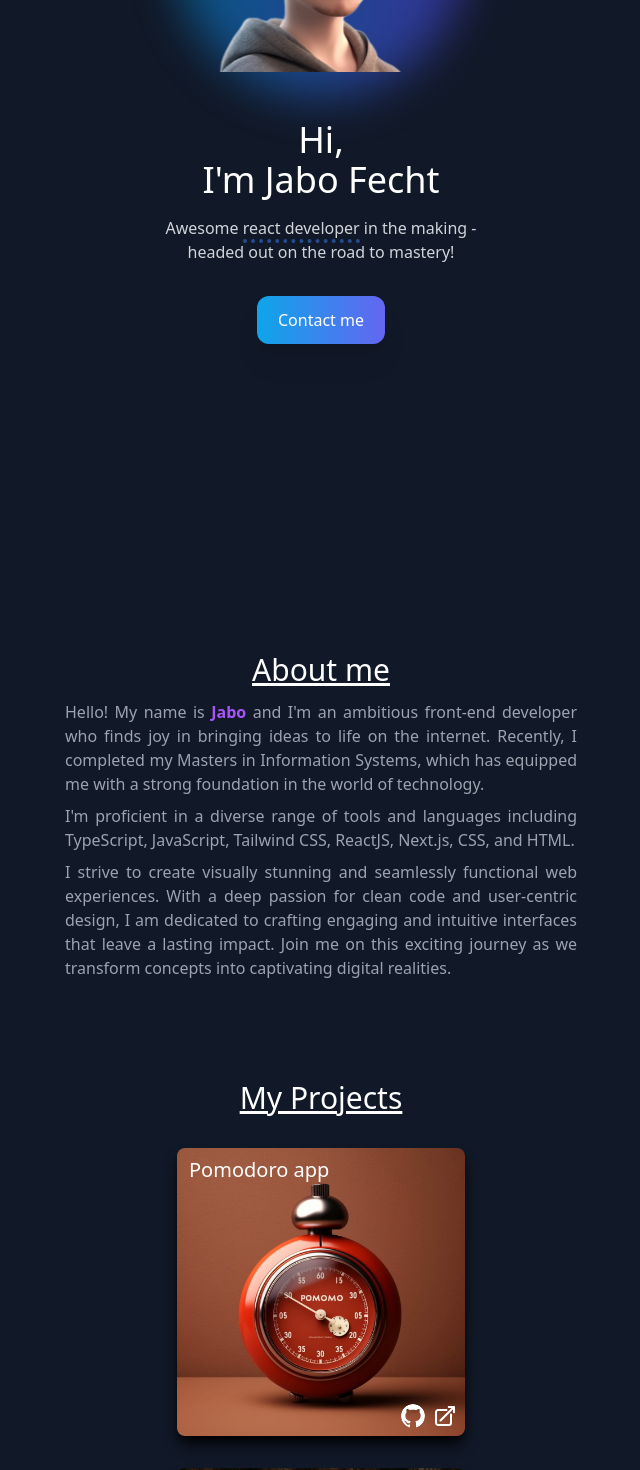
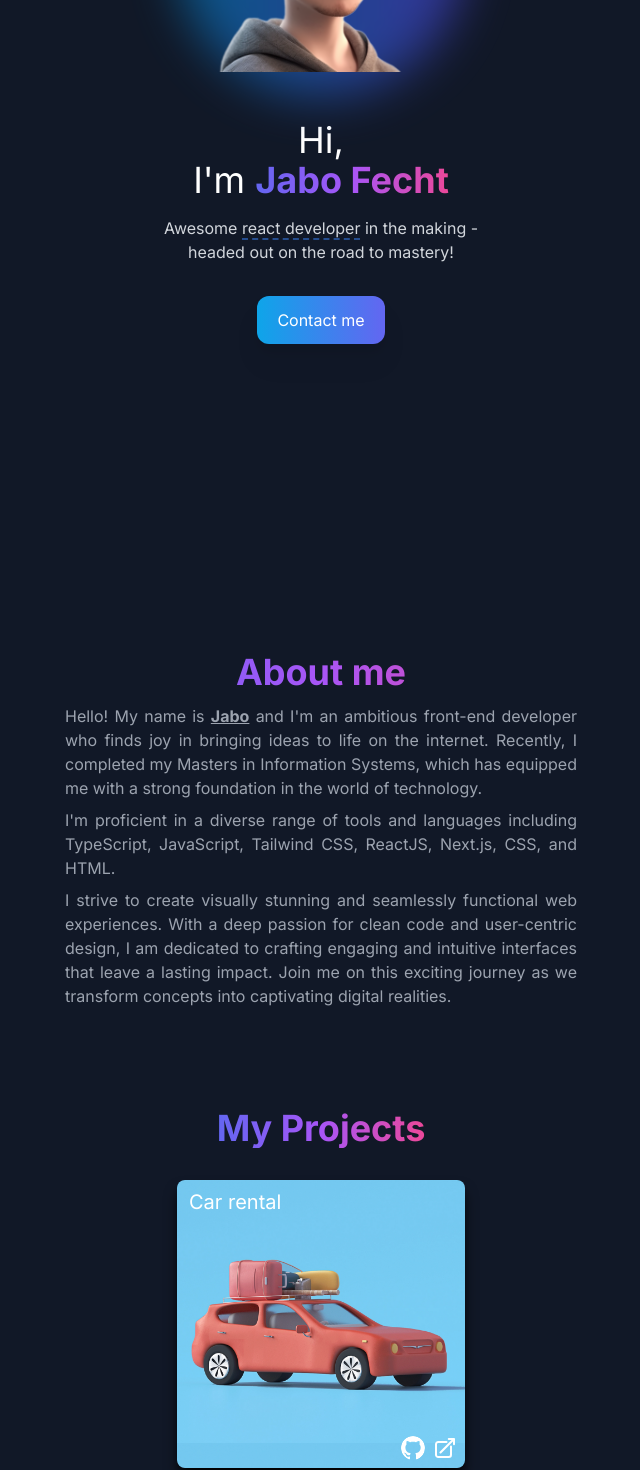
Before and after one commit to JobaF/portfolio-homepage, a Next.js app: page / in a window 1280 px wide. Shown: the part 280-1750 px from the top of the page, without its empty margins (319-959 px from the left). Built offline with nearby package versions, Linux system fonts and the light colour scheme.

Commit message:
Add gradients to text

```diff
--- a/pages/_app.tsx
+++ b/pages/_app.tsx
@@ -1,11 +1,11 @@
 import "@/styles/globals.css"
 import type { AppProps } from "next/app"
-import Head from "next/head"
-
+import { Inter } from "next/font/google"
+const inter = Inter({ subsets: ["latin"] })
 export default function App({ Component, pageProps }: AppProps) {
 	return (
-		<>
+		<main className={inter.className}>
 			<Component {...pageProps} />
-		</>
+		</main>
 	)
 }
--- a/pages/index.tsx
+++ b/pages/index.tsx
@@ -8,10 +8,6 @@ import Credits from "./components/Credits"
 import { useRef } from "react"
 import { Variants, motion } from "framer-motion"
 import Navbar from "./components/Navbar"
-import NextJSIcon from "./components/icons/NextJSIcon"
-import TypeScriptIcon from "./components/icons/TypeScriptIcon"
-import TailWindIcon from "./components/icons/tailwindIcon"
-import JSIcon from "./components/icons/JSIcon"
 
 type Project = {
 	name: string
@@ -49,6 +45,12 @@ const cardVariants: Variants = {
 }
 export default function Home() {
 	const projects: Project[] = [
+		{
+			name: "Car rental",
+			projectURL: "https://carrental.jabofecht.com/",
+			githubURL: "https://github.com/JobaF/car-rental",
+			tailwindImageTag: "bg-carRental",
+		},
 		{
 			name: "Pomodoro app",
 			projectURL: "https://pomodoro.jabofecht.com",
@@ -147,12 +149,15 @@ export default function Home() {
 					<div className="flex animate-fade1 flex-col items-center text-center">
 						<h3 className="mt-12 text-4xl">
 							Hi, <br />
-							I&apos;m Jabo Fecht
+							I&apos;m{" "}
+							<span className="bg-gradient-to-r from-indigo-500 via-purple-500 to-pink-500 bg-clip-text font-bold text-transparent">
+								Jabo Fecht
+							</span>
 						</h3>
 
 						<p className="p-4 text-gray-300">
 							Awesome{" "}
-							<span className="border-b-4 border-dotted border-b-blue-500 border-opacity-50">
+							<span className="border-b-2 border-dashed border-b-blue-500 border-opacity-50">
 								react developer
 							</span>{" "}
 							in the making - <br /> headed out on the road to mastery!
@@ -170,7 +175,9 @@ export default function Home() {
 					className="mt-14 flex flex-col items-center justify-center p-5"
 				>
 					<div className="max-w-lg text-justify">
-						<div className="text-center text-3xl underline">About me</div>
+						<h1 className="bg-gradient-to-r from-indigo-500 via-purple-500 to-pink-500 bg-clip-text text-center text-4xl font-bold text-transparent">
+							About me
+						</h1>
 						<motion.div
 							variants={cardVariants}
 							initial="offscreen"
@@ -179,9 +186,9 @@ export default function Home() {
 						>
 							<p className="text-md mt-3 text-gray-400">
 								Hello! My name is{" "}
-								<span className="font-bold text-purple-500">Jabo</span> and I'm
-								an ambitious front-end developer who finds joy in bringing ideas
-								to life on the internet. Recently, I completed my Masters in
+								<span className="font-bold underline">Jabo</span> and I'm an
+								ambitious front-end developer who finds joy in bringing ideas to
+								life on the internet. Recently, I completed my Masters in
 								Information Systems, which has equipped me with a strong
 								foundation in the world of technology.
 							</p>
@@ -207,7 +214,9 @@ export default function Home() {
 					className="mb-12 mt-20 flex flex-col items-center"
 					ref={projectRef}
 				>
-					<div className="text-3xl underline">My Projects</div>
+					<h1 className=" bg-gradient-to-r from-indigo-500 via-purple-500 to-pink-500 bg-clip-text text-center text-4xl font-bold text-transparent">
+						My Projects
+					</h1>
 
 					{projects.map((project, i) => (
 						<motion.div
@@ -219,7 +228,7 @@ export default function Home() {
 						>
 							<div className="mt-8 h-72 w-72 items-start justify-center overflow-hidden rounded-lg shadow-lg shadow-black">
 								<div
-									className={`${project.tailwindImageTag} relative inset-0 flex h-full w-full items-start justify-between rounded-md bg-cover px-3 pt-2 text-left`}
+									className={`${project.tailwindImageTag} relative inset-0 flex h-full w-full items-start justify-between rounded-md bg-contain px-3 pt-2 text-left`}
 								>
 									<span className="text-xl ">{project.name}</span>
 									<ArrowTopRightIcon url={project.projectURL} />
@@ -233,9 +242,9 @@ export default function Home() {
 					className="mb-10 mt-10 flex flex-col items-center"
 					ref={educationRef}
 				>
-					<div className="mb-4 animate-fade1 text-center text-3xl underline">
+					<h1 className="mb-4 bg-gradient-to-r from-indigo-500 via-purple-500 to-pink-500 bg-clip-text text-center text-4xl font-bold text-transparent">
 						Education
-					</div>
+					</h1>
 					{education.map((item, i) => (
 						<motion.div
 							variants={cardVariants}
@@ -261,9 +270,9 @@ export default function Home() {
 					className="mb-10 mt-10 flex flex-col items-center"
 					ref={workExperienceRef}
 				>
-					<div className="mb-4 text-center text-3xl underline">
+					<h1 className="mb-4 bg-gradient-to-r from-indigo-500 via-purple-500 to-pink-500 bg-clip-text text-center text-4xl font-bold text-transparent">
 						Work Experience
-					</div>
+					</h1>
 					{workExperience.map((item, i) => (
 						<motion.div
 							variants={cardVariants}
--- a/tailwind.config.js
+++ b/tailwind.config.js
@@ -20,6 +20,7 @@ module.exports = {
 				dictionary: "url(/dictionary.jpg)",
 				clock: "url(/clock.jpg)",
 				calculator: "url(/calculator.jpg)",
+				carRental: "url(/carRental.png)",
 			},
 			keyframes: {
 				fadeIn: {
```
Also changed, not shown: public/carRental.png (added).
